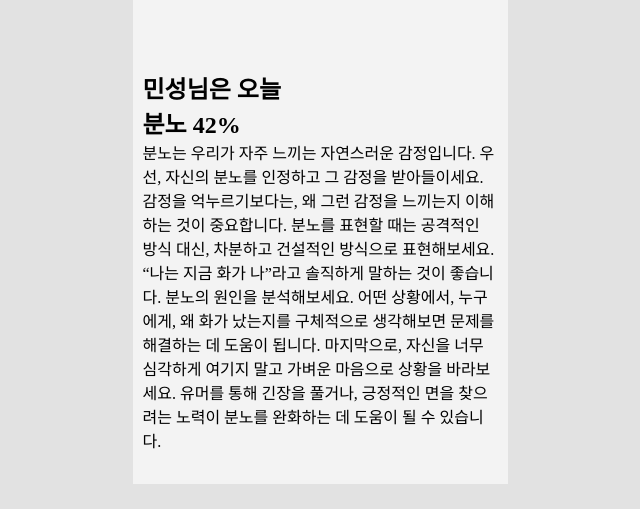
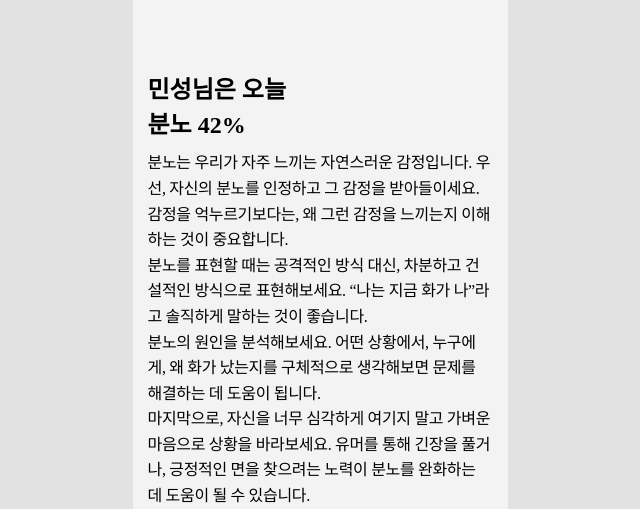
Before and after one commit to f-lb/frontend, a React (Create React App) app: page /today-report in a window 1280 px wide. Shown: the part 316-825 px from the top of the page, without its empty margins (320-960 px from the left). Before the commit the page ends 800 px from the top, so only its background shows below. Built offline with nearby package versions, Linux system fonts and the light colour scheme; a web font is replaced by a local one.

Commit message:
add br to paragraph

```diff
--- a/src/pages/TodayReportPage.jsx
+++ b/src/pages/TodayReportPage.jsx
@@ -25,14 +25,15 @@ export default function TodayReportPage() {
         <p>
           분노는 우리가 자주 느끼는 자연스러운 감정입니다. 우선, 자신의 분노를
           인정하고 그 감정을 받아들이세요. 감정을 억누르기보다는, 왜 그런 감정을
-          느끼는지 이해하는 것이 중요합니다. 분노를 표현할 때는 공격적인 방식
-          대신, 차분하고 건설적인 방식으로 표현해보세요. “나는 지금 화가 나”라고
-          솔직하게 말하는 것이 좋습니다. 분노의 원인을 분석해보세요. 어떤
-          상황에서, 누구에게, 왜 화가 났는지를 구체적으로 생각해보면 문제를
-          해결하는 데 도움이 됩니다. 마지막으로, 자신을 너무 심각하게 여기지
-          말고 가벼운 마음으로 상황을 바라보세요. 유머를 통해 긴장을 풀거나,
-          긍정적인 면을 찾으려는 노력이 분노를 완화하는 데 도움이 될 수
-          있습니다.
+          느끼는지 이해하는 것이 중요합니다.
+          <br /> 분노를 표현할 때는 공격적인 방식 대신, 차분하고 건설적인
+          방식으로 표현해보세요. “나는 지금 화가 나”라고 솔직하게 말하는 것이
+          좋습니다.
+          <br /> 분노의 원인을 분석해보세요. 어떤 상황에서, 누구에게, 왜 화가
+          났는지를 구체적으로 생각해보면 문제를 해결하는 데 도움이 됩니다.
+          <br /> 마지막으로, 자신을 너무 심각하게 여기지 말고 가벼운 마음으로
+          상황을 바라보세요. 유머를 통해 긴장을 풀거나, 긍정적인 면을 찾으려는
+          노력이 분노를 완화하는 데 도움이 될 수 있습니다.
         </p>
       </Main>
     </>
@@ -72,5 +73,16 @@ const Cover = styled.div`
 
 const Main = styled.main`
   margin-top: 230px;
-  padding: 0 10px;
+  padding: 0 15px 0;
+
+  p {
+    //styleName: body/Md;
+    font-family: Pretendard;
+    font-size: 16px;
+    font-weight: 400;
+    line-height: 25.6px;
+    letter-spacing: -0.02em;
+    text-align: justified;
+    margin-top: 10px;
+  }
 `;
```
